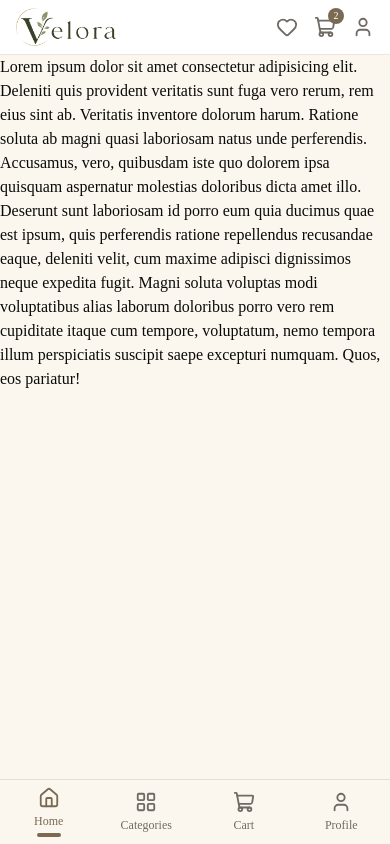
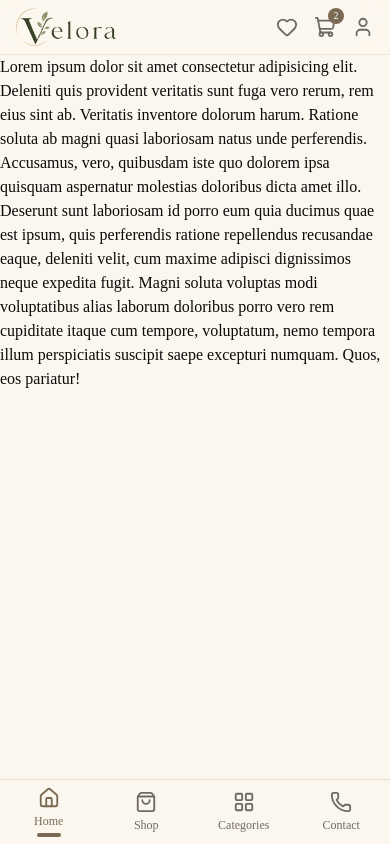
Before and after one commit to Niaz-Tan/Velora, a Next.js app: page / in a window 390 px wide. Built offline with nearby package versions, Linux system fonts and the light colour scheme.

Commit message:
refector: change nav label and address

```diff
--- a/app/(main)/_components/navbar/MobileNavigation.js
+++ b/app/(main)/_components/navbar/MobileNavigation.js
@@ -3,7 +3,7 @@
 import Link from "next/link";
 import { usePathname } from "next/navigation";
 
-import { House, LayoutGrid, ShoppingCart, User } from "lucide-react";
+import { House, LayoutGrid, Phone, ShoppingBag } from "lucide-react";
 
 export default function MobileNavigation() {
   const pathname = usePathname();
@@ -15,19 +15,19 @@ export default function MobileNavigation() {
       icon: House,
     },
     {
+      name: "Shop",
+      href: "/shop",
+      icon: ShoppingBag,
+    },
+    {
       name: "Categories",
       href: "/categories",
       icon: LayoutGrid,
     },
     {
-      name: "Cart",
-      href: "/cart",
-      icon: ShoppingCart,
-    },
-    {
-      name: "Profile",
-      href: "/profile",
-      icon: User,
+      name: "Contact",
+      href: "/contact",
+      icon: Phone,
     },
   ];
 
--- a/app/(main)/_components/navbar/Navbar.js
+++ b/app/(main)/_components/navbar/Navbar.js
@@ -5,7 +5,7 @@ import Navigation from "./Navigation";
 
 export default function Navbar() {
   return (
-    <header className="sticky top-0 z-50 border-b border-[#EFE7DA] backdrop-blur-md overflow-hidden bg-white py-2 md:py-4">
+    <header className="sticky top-0 z-50 border-b border-[#EFE7DA] backdrop-blur-md overflow-hidden py-2 md:py-4">
       <div className="flex items-center justify-between px-4 md:px-8">
         {/* LEFT */}
         <div className="flex items-center gap-8">
```
Also changed, not shown: public/pouchBanner.jpg (added).
